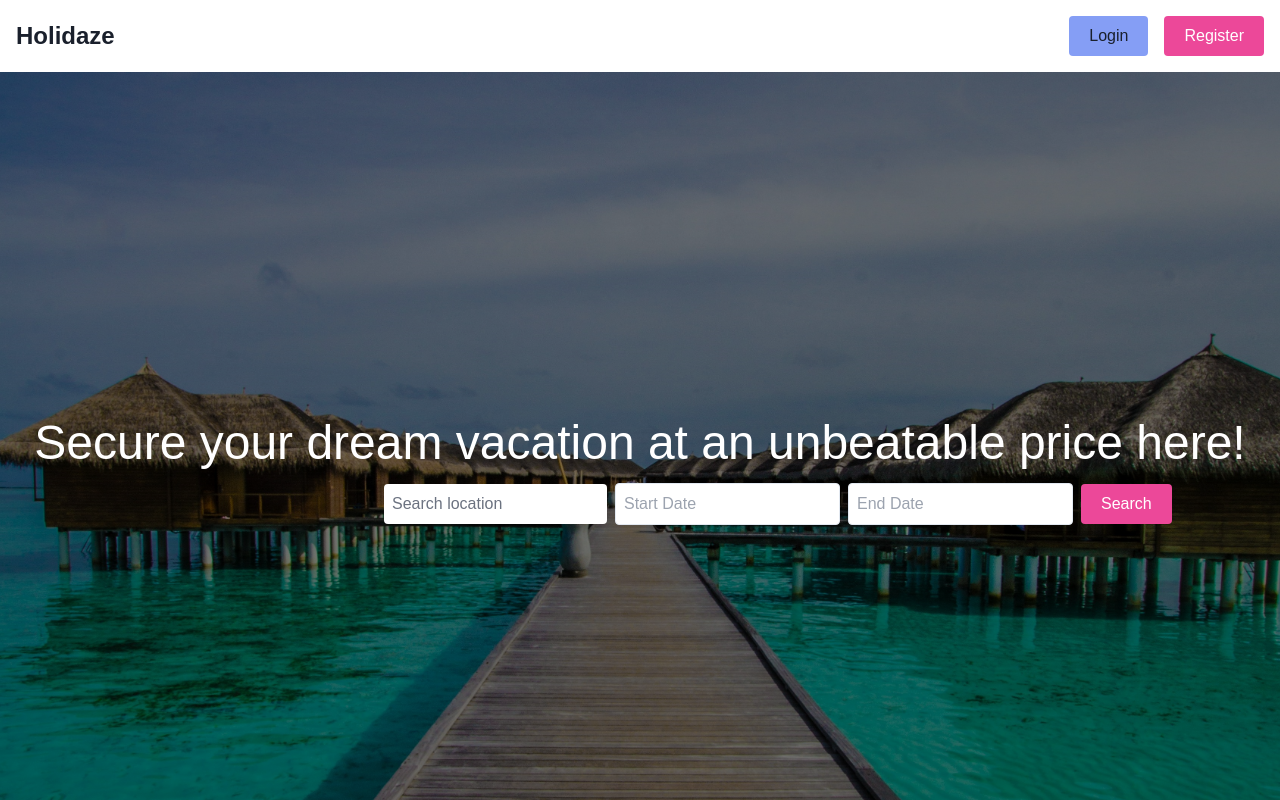
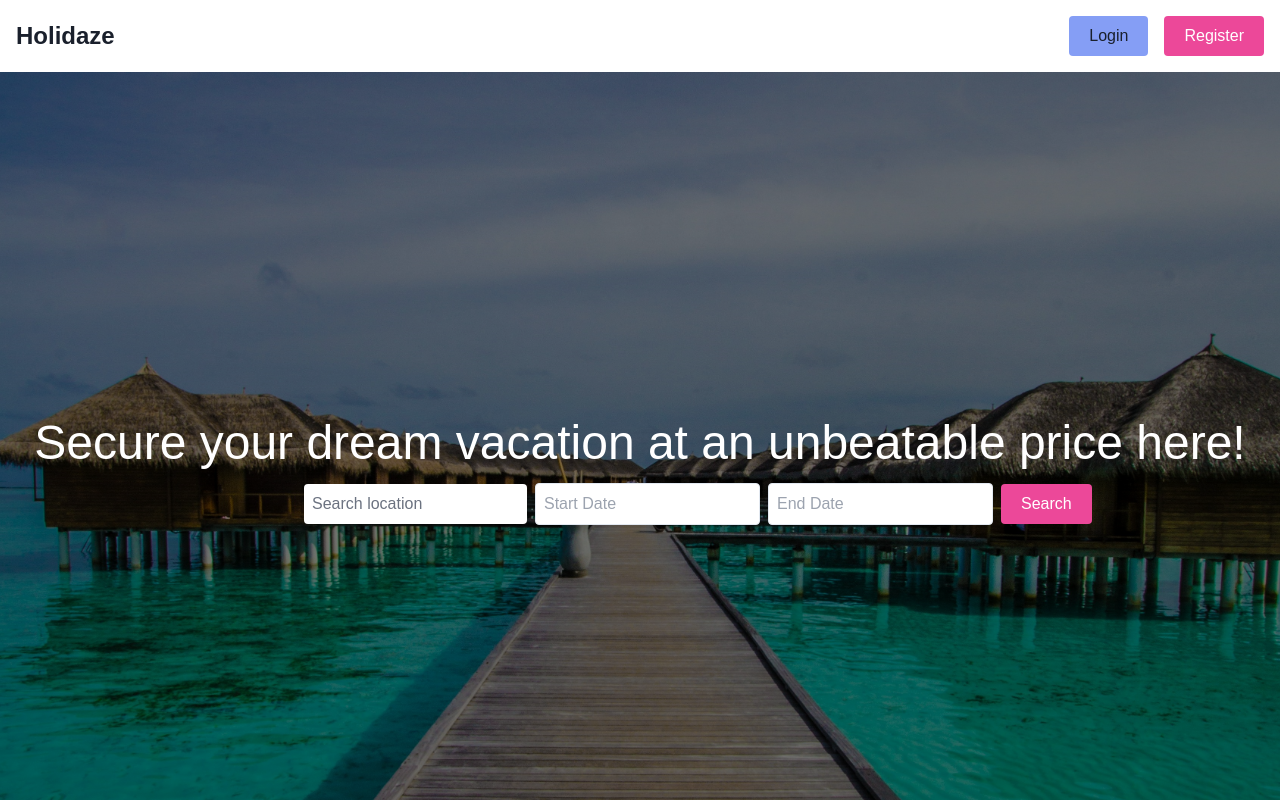
Before and after one commit to Ulvounth/holidaze, a Next.js app: page / in a window 1280 px wide. Shown: the top 800 px of the page. Built offline with nearby package versions, Linux system fonts and the light colour scheme; no server answers; a web font is replaced by a local one.

Commit message:
Refactor Hero component to use a wider search bar

```diff
--- a/app/components/ui/Hero.tsx
+++ b/app/components/ui/Hero.tsx
@@ -11,7 +11,7 @@
           Secure your dream vacation at an unbeatable price here!
         </h2>
 
-        <div className="w-full max-w-lg mx-auto">
+        <div className="w-full max-w-2xl mx-auto">
           <SearchBar className="w-full" />
         </div>
       </div>
```
